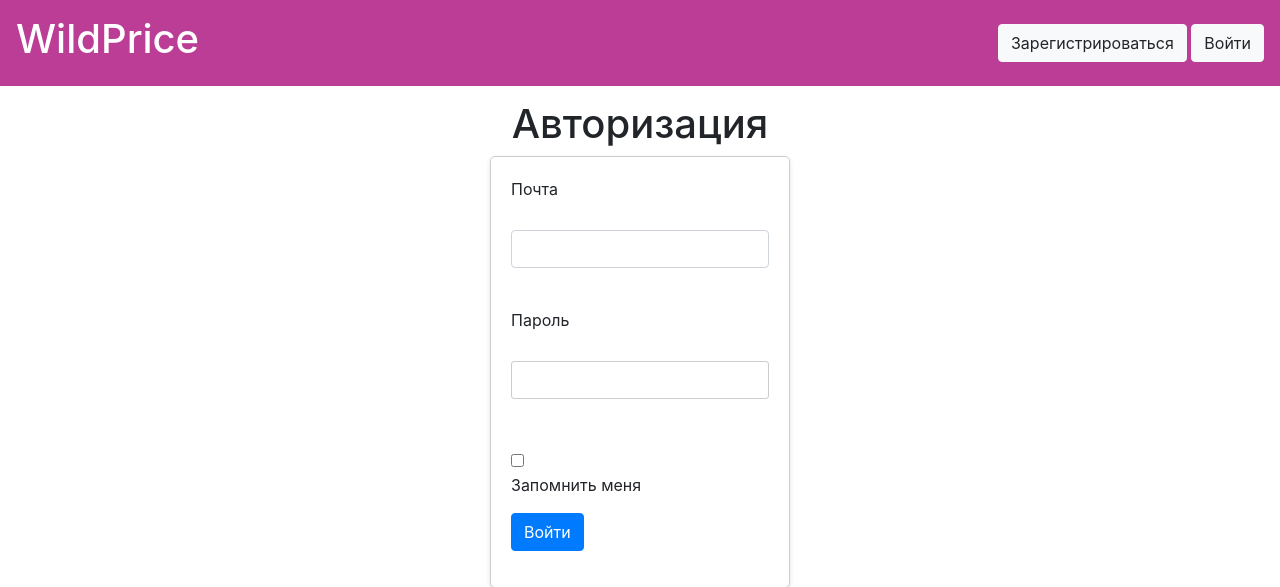
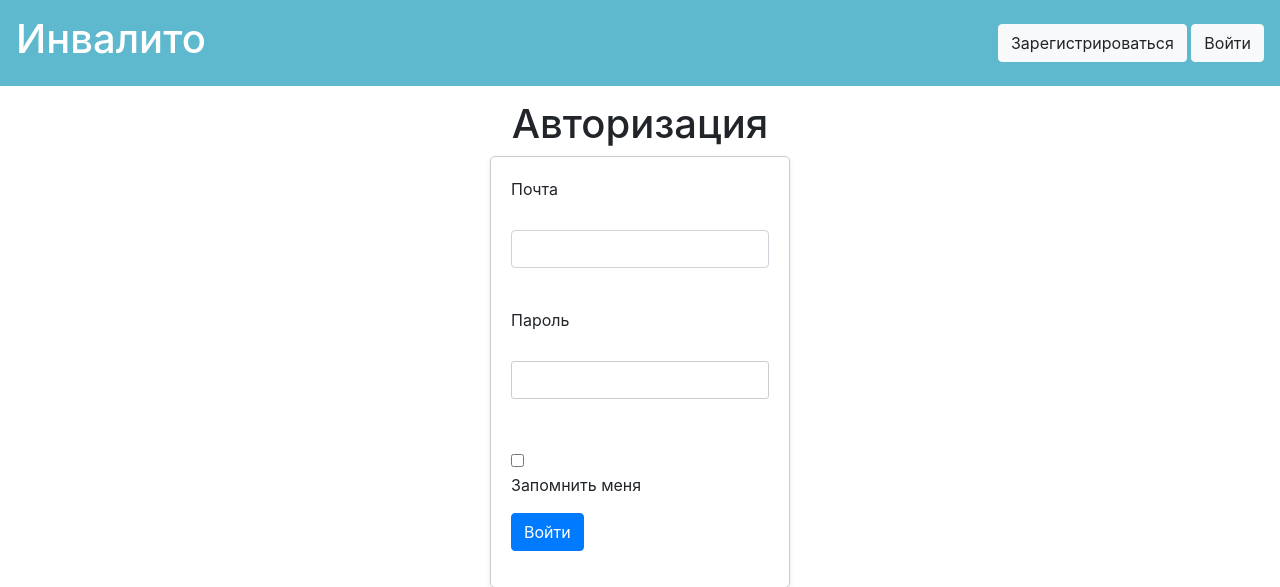
Before and after one commit to Deltawaver/Invalito, a Flask app: page /login in a window 1280 px wide. Shown: the top 587 px of the page. Run offline with Flask 3, Linux system fonts and the light colour scheme; some libraries are stand-ins or nearby versions.

Commit message:
Add files via upload
0.03d

```diff
--- a/templates/base.html
+++ b/templates/base.html
@@ -1,23 +1,25 @@
 <!doctype html>
 <html lang="en">
+
 <head>
 
     <meta charset="utf-8">
 
     <meta name="viewport" content="width=device-width, initial-scale=1, shrink-to-fit=no">
 
-    <link rel="stylesheet"
-          href="https://stackpath.bootstrapcdn.com/bootstrap/4.4.1/css/bootstrap.min.css"
-          integrity="sha384-Vkoo8x4CGsO3+Hhxv8T/Q5PaXtkKtu6ug5TOeNV6gBiFeWPGFN9MuhOf23Q9Ifjh"
-          crossorigin="anonymous">
+    <link rel="stylesheet" href="https://stackpath.bootstrapcdn.com/bootstrap/4.4.1/css/bootstrap.min.css"
+        integrity="sha384-Vkoo8x4CGsO3+Hhxv8T/Q5PaXtkKtu6ug5TOeNV6gBiFeWPGFN9MuhOf23Q9Ifjh" crossorigin="anonymous">
 
-    <link rel="stylesheet" type="text/css" href="../static/css/style.css"/>
+    <link rel="stylesheet" type="text/css" href="../static/css/style.css" />
     <title>{{title}}</title>
 </head>
+
 <body>
     <header>
-    <nav class="navbar navbar-light" style="background-color: #BC3D96;">
-        <a class="navbar-brand" href="/"><h1 style="color: white;">WildPrice</h1></a>
+        <nav class="navbar navbar-light" style="background-color: #5eb9ce;">
+            <a class="navbar-brand" href="/">
+                <h1 style="color: white;">Инвалито</h1>
+            </a>
             {% if current_user.is_authenticated %}
             <a class="navbar-brand" style="color: white;" href="/favourites">Избранное</a>
             <a class="navbar-brand" style="color: white;" href="/logout">Выход</a>
@@ -34,6 +36,7 @@
         {% endblock %}
     </main>
 </body>
+
 </html>
 
 
```
Lines whose indentation alone changed are shown as unchanged.
